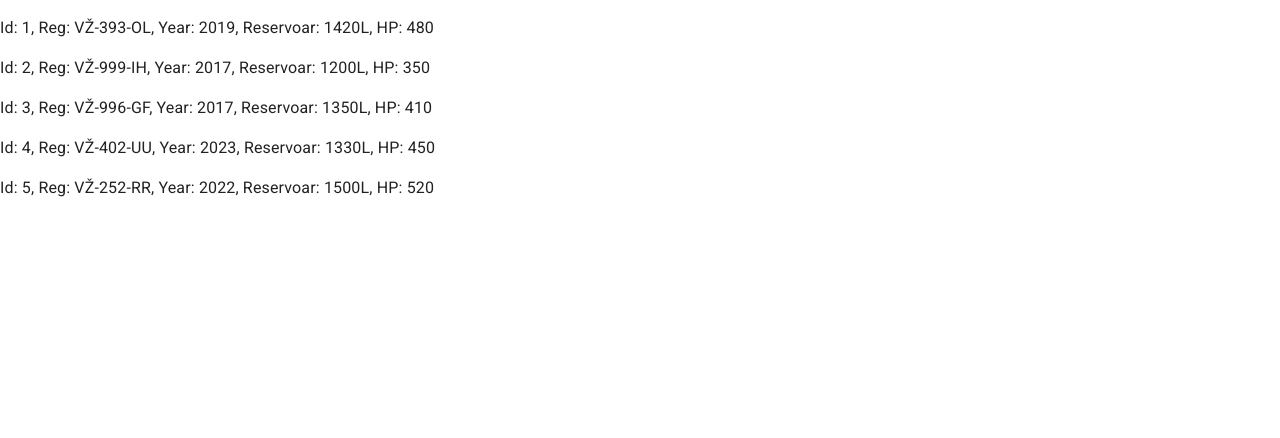
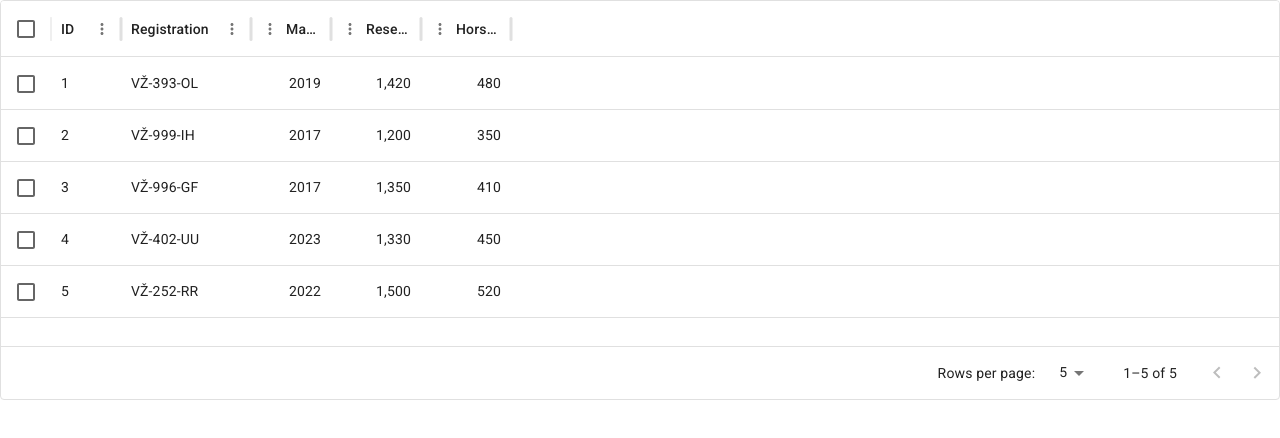
Before and after one commit to Lnola/INFSUS_SOTR, a React (Vite) app in the folder client/: page /trucks in a window 1280 px wide. Shown: the top 438 px of the page. Built offline with nearby package versions, Linux system fonts and the light colour scheme.

Commit message:
Show dummy data with @mui DataGrid

```diff
--- a/client/src/pages/Vehicle/truck.tsx
+++ b/client/src/pages/Vehicle/truck.tsx
@@ -1,3 +1,5 @@
+import { DataGrid, GridColDef } from '@mui/x-data-grid';
+
 type Truck = {
   id: number;
   registration: string;
@@ -5,6 +7,14 @@ type Truck = {
   reservoarCapacity: number;
   horsepower: number;
 };
+
+const columns: GridColDef[] = [
+  { field: 'id', headerName: 'ID', width: 70 },
+  { field: 'registration', headerName: 'Registration', width: 130 },
+  { field: 'makeYear', headerName: 'Make year', type: 'number', width: 80 },
+  { field: 'reservoarCapacity', headerName: 'Reservoar', type: 'number', width: 90,},
+  { field: 'horsepower', headerName: 'Horsepower', type: 'number', width: 90,},
+];
 
 const DUMMY_TRUCKS: Truck[] = [
   { id: 1, registration: 'VŽ-393-OL', makeYear: '2019', reservoarCapacity: 1420, horsepower: 480 },
@@ -17,11 +27,18 @@ const DUMMY_TRUCKS: Truck[] = [
 
 const TruckList = () => {
   return (
-    <div>
-      {DUMMY_TRUCKS.map(truck => (
-        <p key={truck.id}>Id: {truck.id}, Reg: {truck.registration}, Year: {truck.makeYear},
-        Reservoar: {truck.reservoarCapacity}L, HP: {truck.horsepower}</p>
-      ))}
+    <div style={{ height: 400, width: '100%' }}>
+      <DataGrid
+        rows={DUMMY_TRUCKS}
+        columns={columns}
+        initialState={{
+          pagination: {
+            paginationModel: { page: 0, pageSize: 5 },
+          },
+        }}
+        pageSizeOptions={[5, 10]}
+        checkboxSelection
+      />
     </div>
   );
 };
```
